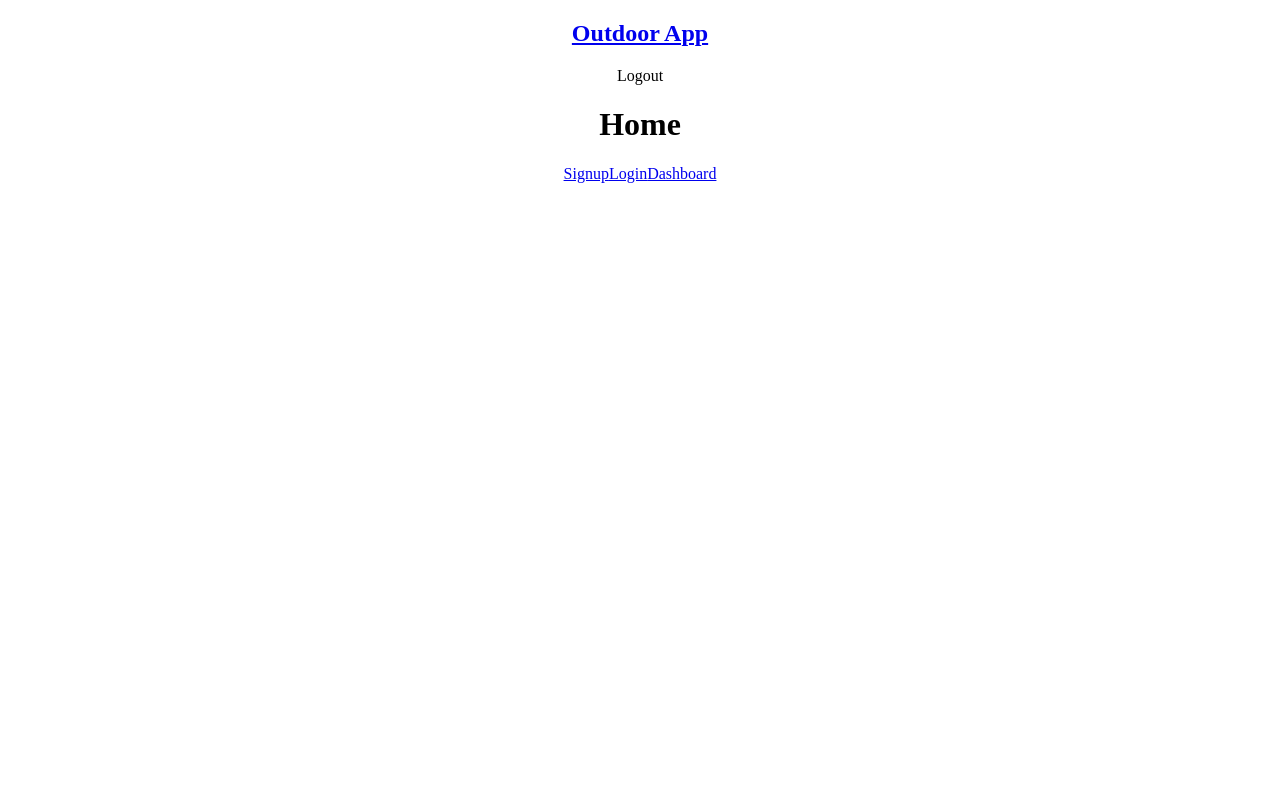
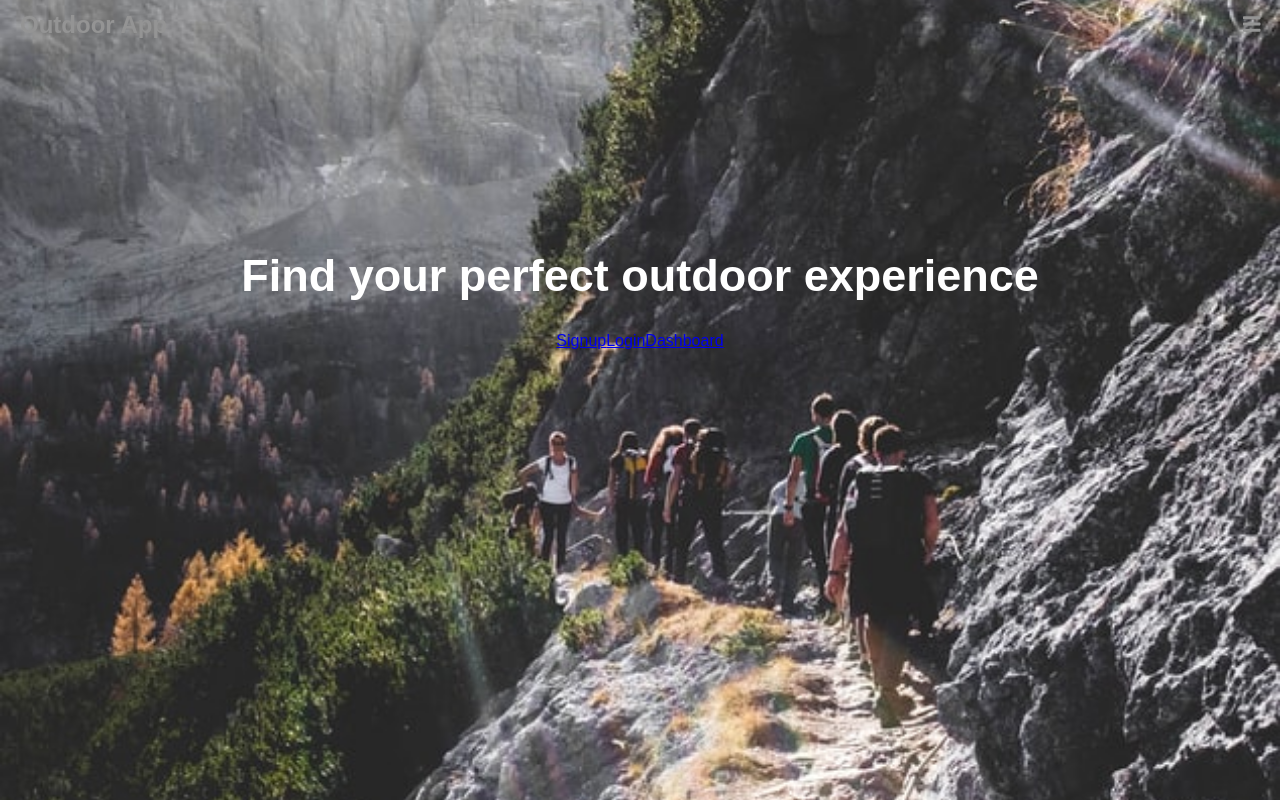
Before and after one commit to ermin-cahtarevic/outdoor-client, a React (Create React App) app: page / in a window 1280 px wide. Built offline with nearby package versions, Linux system fonts and the light colour scheme.

Commit message:
Add navbar section, and style home page

```diff
--- a/package.json
+++ b/package.json
@@ -3,6 +3,9 @@
   "version": "0.1.0",
   "private": true,
   "dependencies": {
+    "@fortawesome/fontawesome-svg-core": "^1.2.29",
+    "@fortawesome/free-solid-svg-icons": "^5.13.1",
+    "@fortawesome/react-fontawesome": "^0.1.11",
     "@testing-library/jest-dom": "^4.2.4",
     "@testing-library/react": "^9.3.2",
     "@testing-library/user-event": "^7.1.2",
--- a/src/components/App.js
+++ b/src/components/App.js
@@ -6,13 +6,11 @@ import Dashboard from './Dashboard';
 import Signup from '../containers/Signup';
 import Login from '../containers/Login';
 import ProtectedRoute from './ProtectedRoute';
-import Navbar from './Navbar';
 
 function App() {
   return (
     <div className="App">
       <BrowserRouter>
-        <Navbar />
         <Switch>
           <Route exact path="/">
             <Home />
--- a/src/components/Dashboard.js
+++ b/src/components/Dashboard.js
@@ -1,9 +1,10 @@
 import React from 'react';
 import Listings from '../containers/Listings';
+import Navbar from './Navbar';
 
 const Dashboard = () => (
   <div>
-    <h1>Dashboard</h1>
+    <Navbar />
     <Listings />
   </div>
 );
--- a/src/components/Home.js
+++ b/src/components/Home.js
@@ -1,9 +1,12 @@
 import React from 'react';
 import { Link } from 'react-router-dom';
+import Navbar from './Navbar';
+import '../styles/Home.css';
 
 const Home = () => (
-  <div>
-    <h1>Home</h1>
+  <div className="home-page">
+    <Navbar />
+    <h1>Find your perfect outdoor experience</h1>
     <Link to="/signup">Signup</Link>
     <Link to="/login">Login</Link>
     <Link to="/dashboard">Dashboard</Link>
--- a/src/components/Navbar.js
+++ b/src/components/Navbar.js
@@ -1,12 +1,20 @@
 import React from 'react';
 import { Link } from 'react-router-dom';
+import { faBars } from '@fortawesome/free-solid-svg-icons';
+import { FontAwesomeIcon } from '@fortawesome/react-fontawesome';
+import '../styles/Navbar.css';
 
 const Navbar = () => (
-  <div>
-    <Link to="/">
+  <div className="navbar">
+    <Link to="/" className="logo">
       <h2>Outdoor App</h2>
     </Link>
-    <div>Logout</div>
+    <div>
+      <FontAwesomeIcon
+        icon={faBars}
+        className="bars-menu"
+      />
+    </div>
   </div>
 );
 
--- a/src/containers/Login.js
+++ b/src/containers/Login.js
@@ -2,6 +2,7 @@ import React, { useState } from 'react';
 import { useDispatch } from 'react-redux';
 import { useHistory } from 'react-router';
 import { loginUser } from '../actions/auth';
+import Navbar from '../components/Navbar';
 
 const Login = () => {
   const initialInputState = {
@@ -36,6 +37,7 @@ const Login = () => {
 
   return (
     <div>
+      <Navbar />
       <form onSubmit={handleSubmit}>
         <input
           className="email-input"
--- a/src/containers/Signup.js
+++ b/src/containers/Signup.js
@@ -2,6 +2,7 @@ import React, { useState } from 'react';
 import { useDispatch } from 'react-redux';
 import { useHistory } from 'react-router';
 import { signupUser } from '../actions/auth';
+import Navbar from '../components/Navbar';
 
 const Signup = () => {
   const initialInputState = {
@@ -44,6 +45,7 @@ const Signup = () => {
 
   return (
     <div>
+      <Navbar />
       <form onSubmit={handleSubmit}>
         <input
           className="name-input"
--- a/src/styles/App.css
+++ b/src/styles/App.css
@@ -5,4 +5,6 @@
 body {
   padding: 0;
   margin: 0;
+  box-sizing: border-box;
+  font-family: Arial, Helvetica, sans-serif;
 }
--- /dev/null
+++ b/src/styles/Home.css
@@ -0,0 +1,12 @@
+.home-page {
+  background: rgb(93, 93, 93) url(/group-hiking.jpeg) 50% 50% no-repeat fixed;
+  background-size: cover;
+  height: 100vh;
+}
+
+.home-page h1 {
+  color: white;
+  margin-top: 200px;
+  padding: 0 15px;
+  font-size: 45px;
+}
--- /dev/null
+++ b/src/styles/Navbar.css
@@ -0,0 +1,22 @@
+.navbar {
+  display: flex;
+  justify-content: space-between;
+  align-items: center;
+  height: 50px;
+  padding: 0 20px;
+}
+
+.logo {
+  text-decoration: none;
+  color: rgb(148, 148, 148);
+  font-family: Arial, Helvetica, sans-serif;
+}
+
+.logo:hover h2 {
+  color: rgb(92, 92, 92);
+}
+
+.bars-menu {
+  font-size: 20px;
+  color: rgb(148, 148, 148);
+}
```
Also changed, not shown: public/group-hiking.jpeg (added), 1 other file (tests, documents, lock files or other folders).
